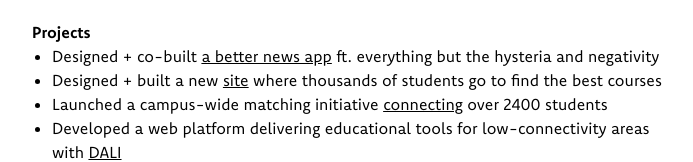
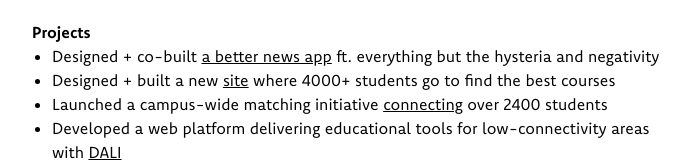
Before and after one commit to jonahbard/personal-site, a Next.js app: page / in a window 1280 px wide. Shown: the part 232-394 px from the top of the page, without its empty margins (288-981 px from the left). Built offline with nearby package versions, Linux system fonts and the light colour scheme.

Commit message:
2026 update

```diff
--- a/app/page.tsx
+++ b/app/page.tsx
@@ -11,7 +11,7 @@ export default function Home() {
         <p className="pt-5 font-bold">Projects</p>
         <ul className="list-disc pl-5">
           <li>Designed + co-built <a className=" underline" href="https://github.com/jonahbard/all-good-things/">a better news app</a> ft. everything but the hysteria and negativity</li>
-          <li>Designed + built a new <a href="https://layup.pro" className=" underline">site</a> where thousands of students go to find the best courses</li>
+          <li>Designed + built a new <a href="https://layup.pro" className=" underline">site</a> where 4000+ students go to find the best courses</li>
           <li>Launched a campus-wide matching initiative {" "}
             <a href="https://www.notion.so/ac1d9d487de4447480c50903d6ab0465?pvs=21" className=" underline">
             connecting
@@ -26,7 +26,7 @@ export default function Home() {
           </li>
           <li>
             Built a timed quiz practice{" "}
-            <a href="https://apps.apple.com/us/app/quizzard-master-test-timing/id6446804987" className=" underline">
+            <a href="https://github.com/jonahbard/quizzard" className=" underline">
               app
             </a>{" "}
             with 2,000+ downloads
```
